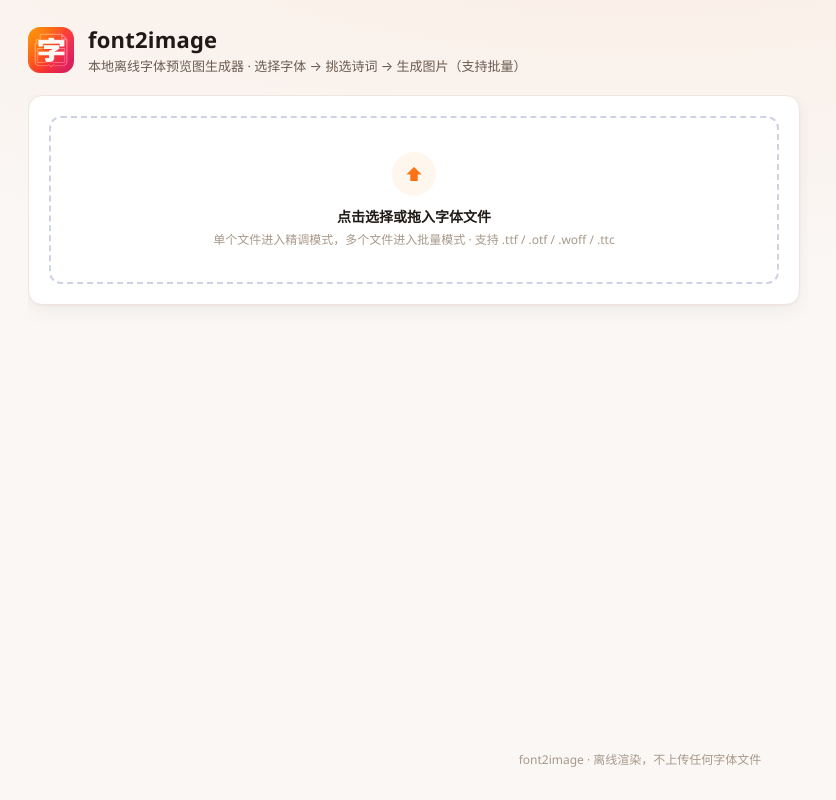
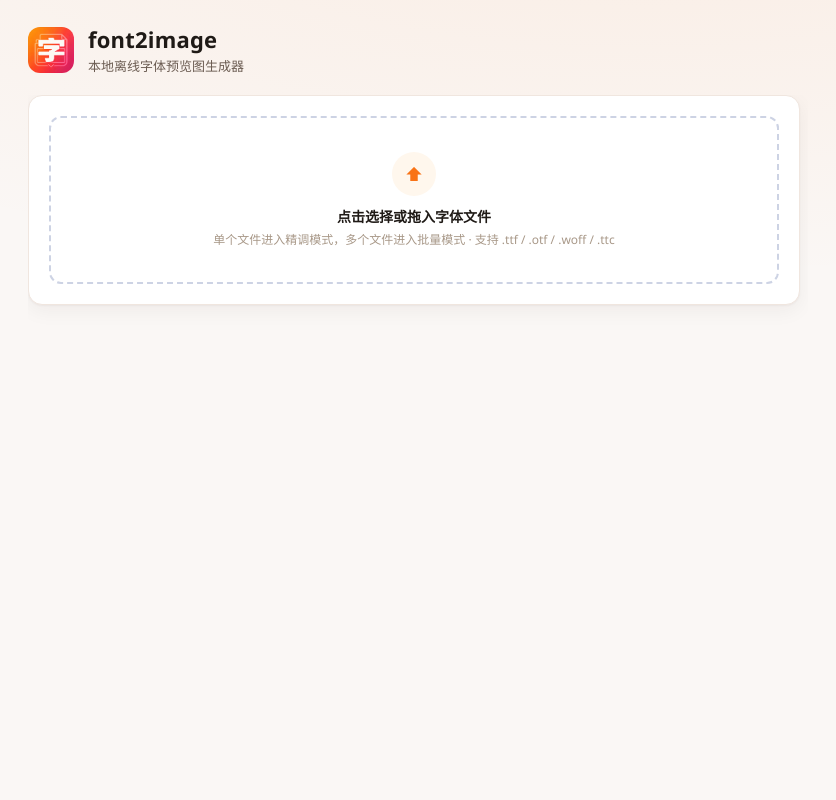
Before and after one commit to inancoding/font2image, a React (Vite) app: page / in a window 1280 px wide. Shown: the whole page, without its empty margins (0-836 px from the left). Built offline with nearby package versions, Linux system fonts and the light colour scheme.

Commit message:
fix: 修改页面显示样式

```diff
--- a/package.json
+++ b/package.json
@@ -1,6 +1,6 @@
 {
   "name": "font2image",
-  "version": "1.3.0",
+  "version": "1.4.0",
   "private": true,
   "type": "module",
   "description": "本地离线字体预览图生成工具（字体 → PNG/WebP/JPG）",
--- a/src/ui/App.tsx
+++ b/src/ui/App.tsx
@@ -1079,7 +1079,7 @@ export default function App() {
           <img className="brand-mark" src="./logo.png" alt="" />
           <div>
             <h1>font2image</h1>
-            <p className="subtitle">本地离线字体预览图生成器 · 选择字体 → 挑选诗词 → 生成图片（支持批量）</p>
+            <p className="subtitle">本地离线字体预览图生成器</p>
           </div>
         </div>
       </header>
@@ -1527,8 +1527,6 @@ export default function App() {
           )}
         </div>
       )}
-
-      <footer className="footer">font2image · 离线渲染，不上传任何字体文件</footer>
     </div>
   )
 }
--- a/src/ui/styles.css
+++ b/src/ui/styles.css
@@ -58,7 +58,7 @@ body {
 @media (min-width: 960px) {
   .app {
     max-width: 1400px;
-    padding: 24px 28px 32px;
+    padding: 24px 28px 0;
     height: 100vh;
     overflow: hidden;
   }
@@ -117,9 +117,9 @@ body {
     object-fit: contain;
   }
 
-  .footer {
+  /* .footer {
     flex-shrink: 0;
-  }
+  } */
 }
 
 /* 头部 */
@@ -841,13 +841,6 @@ button:disabled {
   line-height: 1.6;
 }
 
-.footer {
-  text-align: center;
-  font-size: 12px;
-  color: var(--text-3);
-  margin-top: 28px;
-}
-
 /* 预览内容编辑区 */
 .edit-section {
   margin-top: 16px;
```
